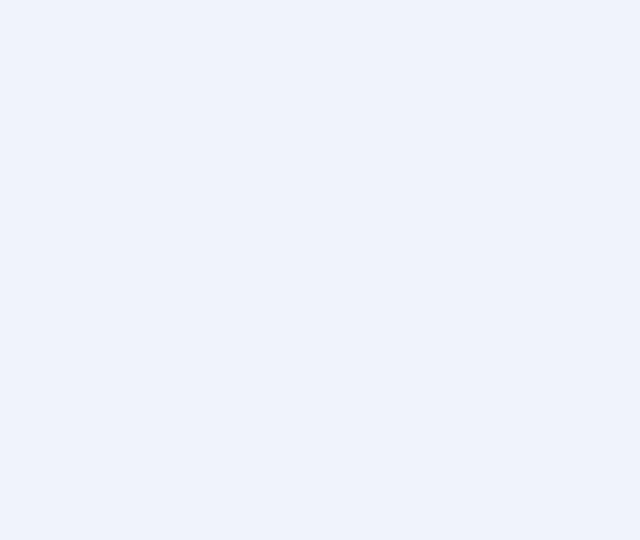
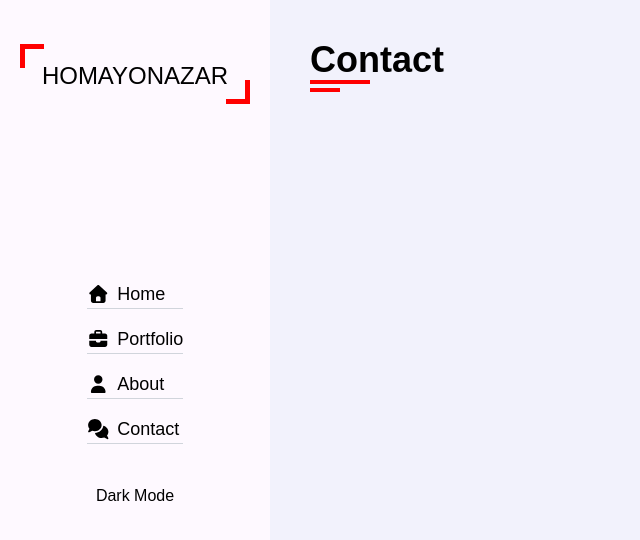
Before and after one commit to homayonazar/My-Website--New-Version-, a React (Vite) app: page /contact in a window 1280 px wide. Before the commit this address had no page. Shown: the top 540 px of the page, without its empty margins (0-640 px from the left). Built offline with nearby package versions, Linux system fonts and the light colour scheme.

Commit message:
working on side menu and colors and ...

```diff
--- a/src/App.tsx
+++ b/src/App.tsx
@@ -1,11 +1,18 @@
 import { BrowserRouter, Routes, Route } from "react-router-dom"
 import Home from "./pages/Home"
+import Protfolio from "./pages/Protfolio"
+import About from "./pages/About"
+import Contact from "./pages/Contact"
 
 function App() {
   return (
     <BrowserRouter>
       <Routes>
         <Route path="/" element={<Home />} />
+        <Route path="/portfolio" element={<Protfolio />} />
+        <Route path="/about" element={<About />} />
+        <Route path="/contact" element={<Contact />} />
+
       </Routes>
     </BrowserRouter>
   )
--- a/src/components/SideMenu.tsx
+++ b/src/components/SideMenu.tsx
@@ -1,6 +1,7 @@
 import { FontAwesomeIcon } from '@fortawesome/react-fontawesome'
 import { faBriefcase, faComments, faHouse, faUser } from '@fortawesome/free-solid-svg-icons'
 import { useEffect, useState } from 'react';
+import { Link } from 'react-router-dom';
 
 function SideMenu() {
 
@@ -27,23 +28,35 @@ function SideMenu() {
 
     return (
         <div>
-            <div className="fixMenu fixed w-[270px] h-full flex flex-col items-center bg-[var(--bgside)]">
-                <h1 className="mt-15 text-2xl">HOMAYONAZAR</h1>
+            <div className="fixMenu fixed w-[270px] h-full flex flex-col items-center bg-[var(--bgside)] ">
+                <h1 className="mt-15 text-2xl text-[var(--text)]">HOMAYONAZAR</h1>
+                <div className="absolute w-6 h-6 border-b-[5px] border-r-[5px] border-[var(--skin)] right-5 top-20"></div>
+                <div className="absolute w-6 h-6 border-t-[5px] border-l-[5px] border-[var(--skin)] left-5 top-11"></div>
                 <br /><br />
-                <ul className="space-y-4 text-lg mt-35  " >
-                    <li className="flex items-center gap-2 border-b-1 border-gray-300 hover:underline cursor-pointer">
-                        <FontAwesomeIcon icon={faHouse} /> Home
-                    </li>
-                    <li className="flex items-center gap-2 border-b-1 border-gray-300 hover:underline cursor-pointer">
-                        <FontAwesomeIcon icon={faBriefcase} /> Portfolio
-                    </li>
-                    <li className="flex items-center gap-2 border-b-1 border-gray-300 hover:underline cursor-pointer">
-                        <FontAwesomeIcon icon={faUser} /> About
-                    </li>
-                    <li className="flex items-center gap-2 border-b-1 border-gray-300 hover:underline cursor-pointer">
-                        <FontAwesomeIcon icon={faComments} /> Contact
+                <ul className="space-y-4 text-lg mt-35">
+                    <li className="flex items-center gap-2 border-b border-gray-300 hover:underline cursor-pointer">
+                        <Link to="/" className="flex items-center gap-2 w-full">
+                            <FontAwesomeIcon icon={faHouse} /> Home
+                        </Link>
                     </li>
 
+                    <li className="flex items-center gap-2 border-b border-gray-300 hover:underline cursor-pointer">
+                        <Link to="/portfolio" className="flex items-center gap-2 w-full">
+                            <FontAwesomeIcon icon={faBriefcase} /> Portfolio
+                        </Link>
+                    </li>
+
+                    <li className="flex items-center gap-2 border-b border-gray-300 hover:underline cursor-pointer">
+                        <Link to="/about" className="flex items-center gap-2 w-full">
+                            <FontAwesomeIcon icon={faUser} /> About
+                        </Link>
+                    </li>
+
+                    <li className="flex items-center gap-2 border-b border-gray-300 hover:underline cursor-pointer">
+                        <Link to="/contact" className="flex items-center gap-2 w-full">
+                            <FontAwesomeIcon icon={faComments} /> Contact
+                        </Link>
+                    </li>
                 </ul>
                 <button className='mt-10 cursor-pointer' onClick={() => setDarkMode(!darkMode)}>
                     {darkMode ? "Light Mode" : "Dark Mode"}
--- a/src/index.css
+++ b/src/index.css
@@ -28,11 +28,7 @@ body {
     --myFONT-B: #2e2e2e;
     --myFontColor: #2aaac6;
     --myWhite: #eff1f4;
-
-    --textColor: #455aff;
-    --dashboard-bg : #f5f5f5;
-    --dashboard-font: ;
-    --dashboard-hover: #98aead;
+    --skin:red;
 
 }
 
@@ -52,7 +48,7 @@ body {
     --textColor: #ffffff;
 }
 
-p ,span , li , i ,h3,label,h2 {
+p ,li,h2,span , h1 {
     color: var(--text);
 }
 
--- a/src/pages/About.tsx
+++ b/src/pages/About.tsx
@@ -0,0 +1,17 @@
+import SideMenu from "../components/SideMenu";
+
+export default function About() {
+    return (
+        <div>
+            <SideMenu />
+            <div className="About ml-[270px]">
+                <h2 className="text-4xl font-bold p-10 block">
+                        About
+                        <div className="ddd border-t-4 w-[60px] border-[var(--skin)]"></div>
+                        <div className="ddd border-t-4 w-[30px] mt-1 border-[var(--skin)]"></div>
+                    </h2>
+            </div>
+
+        </div>
+    )
+}
--- a/src/pages/Contact.tsx
+++ b/src/pages/Contact.tsx
@@ -0,0 +1,17 @@
+import SideMenu from "../components/SideMenu";
+
+export default function Contact() {
+    return (
+        <div>
+            <SideMenu />
+            <div className="contact Contact ml-[270px]">
+                <h2 className="text-4xl font-bold p-10 block">
+                        Contact
+                        <div className="ddd border-t-4 w-[60px] border-[var(--skin)]"></div>
+                        <div className="ddd border-t-4 w-[30px] mt-1 border-[var(--skin)]"></div>
+                    </h2>
+            </div>
+
+        </div>
+    )
+}
--- a/src/pages/Home.tsx
+++ b/src/pages/Home.tsx
@@ -9,16 +9,16 @@ export default function Home() {
         <div>
             <SideMenu />
 
-            <div className="ml-[270px] p-4">
-                <div className="mainSection flex flex-row justify-center items-center content-center gap-1">
-                    <div className="p-10 w-2/3 h-180 pt-40">
-                        <h1 className="text-3xl text-left my-5">HELLO , My name is <span className="red-force text-4xl">Amirreza Abdollahi</span></h1>
-                        <h1 className="text-3xl text-left my-5">Hi,<span className="red-force"> I am <TypingEffect /></span></h1>
+            <div className="ml-[270px]">
+                <div className="mainSection flex flex-row justify-center  content-center gap-1">
+                    <div className="p-10 w-2/3 pt-40">
+                        <h2 className="text-3xl text-left my-5">HELLO , My name is <span className="red-force text-4xl text-[var(--skin)]">Amirreza Abdollahi</span></h2>
+                        <h2 className="text-3xl text-left my-5">Hi,<span className="red-force"> I am <TypingEffect /></span></h2>
                         <span className="text-left block my-5">
                             Explore insights into computer engineering, cutting-edge web design, and front-end development. Join me on a journey of innovation and creativity, where technology and aesthetics seamlessly converge.
                         </span>
                     </div>
-                    <div className="rightSec w-1/3 h-180">
+                    <div className="rightSec w-1/3 me-5">
                         <div className="photo relative flex justify-center items-center min-h-screen">
                             <img src={myPic} alt="" className="w-70 rounded-xl" />
                             <div className="absolute w-20 h-20 border-b-[10px] border-r-[10px] border-[var(--text)] right-0 bottom-25"></div>
--- a/src/pages/Protfolio.tsx
+++ b/src/pages/Protfolio.tsx
@@ -0,0 +1,20 @@
+import SideMenu from "../components/SideMenu"
+
+export default function Protfolio() {
+    return (
+        <div>
+            <SideMenu />
+            <div className="PortFolio ml-[270px]">
+                <div className="PortfolioText">
+                    <h2 className="text-4xl font-bold p-10 block">
+                        Portfolio
+                        <div className="ddd border-t-4 w-[60px] border-[var(--skin)]"></div>
+                        <div className="ddd border-t-4 w-[30px] mt-1 border-[var(--skin)]"></div>
+                    </h2>
+
+                </div>
+            </div>
+
+        </div>
+    )
+}
```
